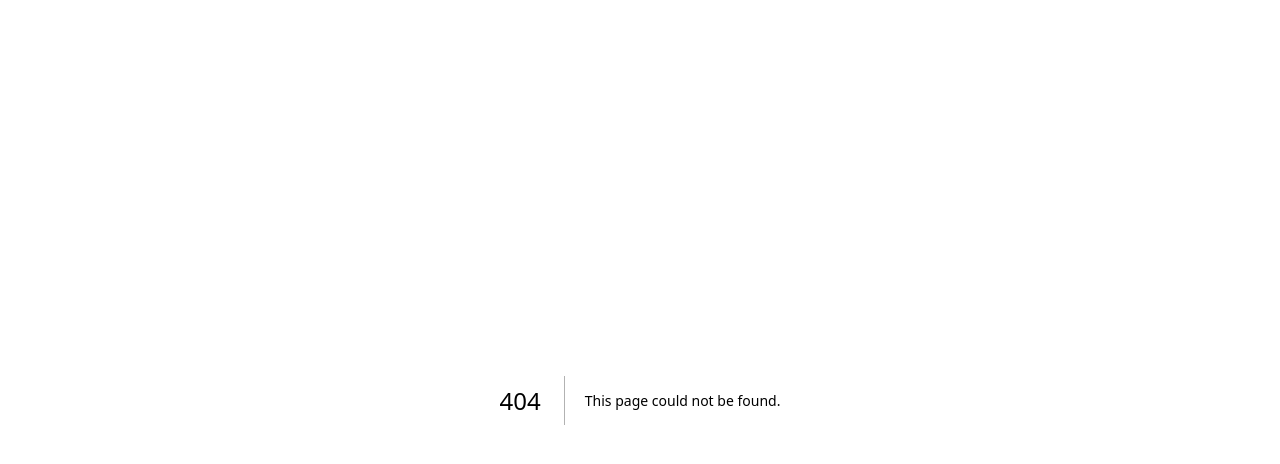
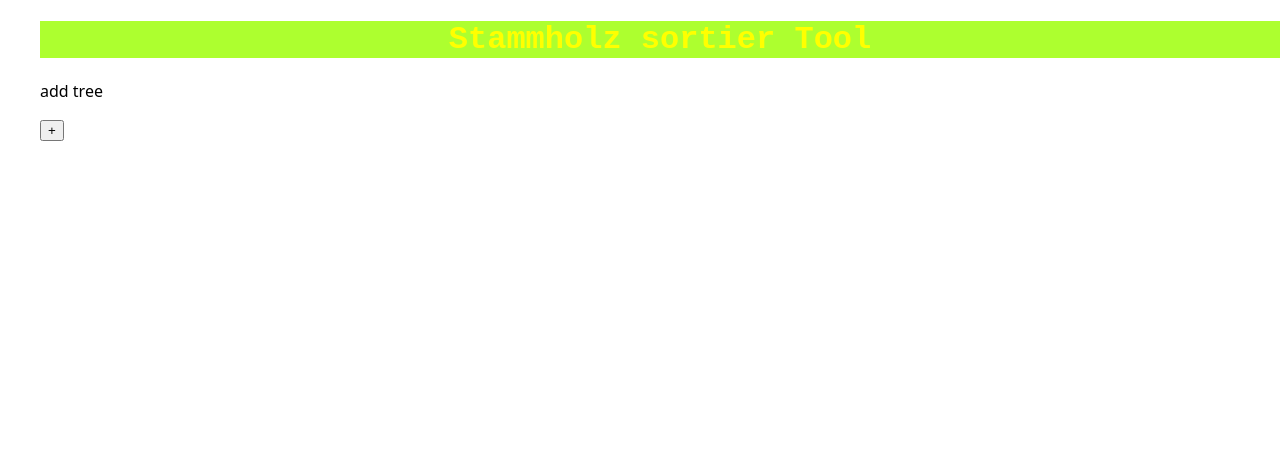
Before and after one commit to vokarl/capstone, a Next.js app: page /add_page in a window 1280 px wide. Before the commit this address had no page. Shown: the top 464 px of the page. Built offline with nearby package versions, Linux system fonts and the light colour scheme.

Commit message:
added add-tree page

```diff
--- /dev/null
+++ b/pages/add_page.js
@@ -0,0 +1,36 @@
+import styled from "styled-components";
+import { allTrees } from "../resources/TreeArray";
+import Link from "next/link";
+
+const AddPage = () => {
+  return (
+    <StyledList>
+      <Heading>Stammholz sortier Tool</Heading>
+      <p>add tree</p>
+      <Link href="./">
+        <button>+</button>
+      </Link>
+    </StyledList>
+  );
+};
+
+export default AddPage;
+
+const ListItem = styled.li`
+  text-align: left;
+  padding: 20px;
+  font-family: system-ui, -apple-system, BlinkMacSystemFont, "Segoe UI", Roboto,
+    Oxygen, Ubuntu, Cantarell, "Open Sans", "Helvetica Neue", sans-serif;
+  color: black;
+  background-color: rgb(54, 89, 0);
+`;
+
+const StyledList = styled.ul`
+  list-style-type: disc;
+`;
+const Heading = styled.h1`
+  text-align: center;
+  font-family: "Courier New", Courier, monospace;
+  color: yellow;
+  background-color: greenyellow;
+`;
```
